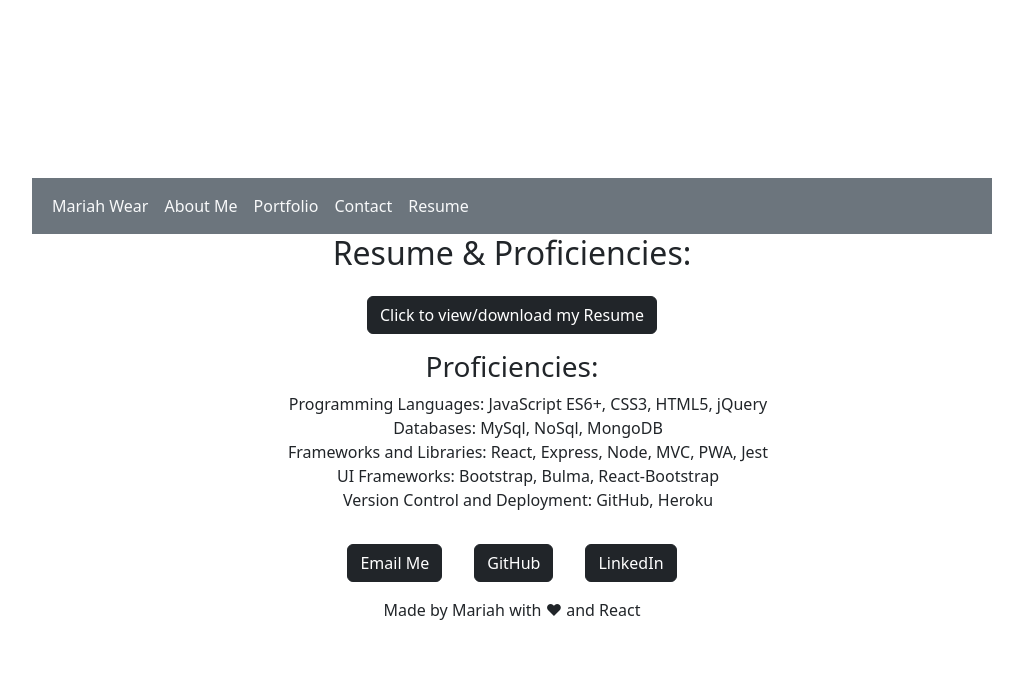
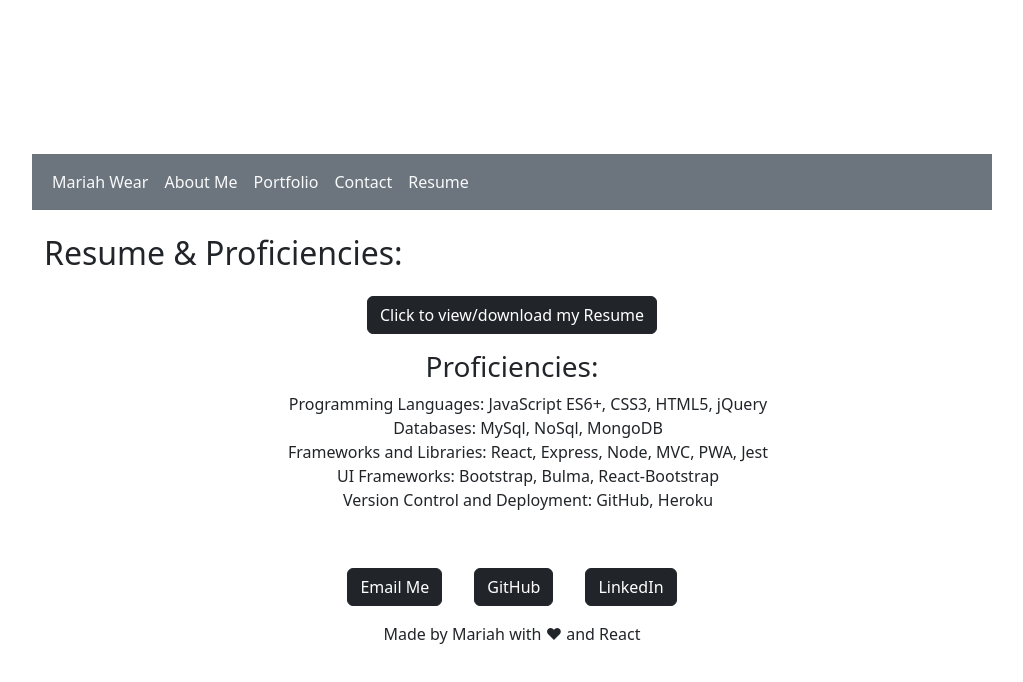
Before and after one commit to mariahw4/personal-portfolio, a React (Vite) app: page /resume in a window 1280 px wide. Shown: the top 682 px of the page, without its empty margins (128-1151 px from the left). Built offline with nearby package versions, Linux system fonts and the light colour scheme.

Commit message:
uniform styling

```diff
--- a/src/App.css
+++ b/src/App.css
@@ -54,3 +54,7 @@ li {
 .btn {
   margin: 1rem;
 }
+
+h2 {
+  text-align: left;
+}
--- a/src/components/resume.jsx
+++ b/src/components/resume.jsx
@@ -2,7 +2,7 @@
 
 function Resume() {
     return (
-    <div className="container">
+    <div className="container py-4">
         <h2 className="h2" id="Resume" >Resume & Proficiencies:</h2>
 
         <a href='./WebEngineerResume.pdf' className="btn btn-dark" download>Click to view/download my Resume</a>
```
